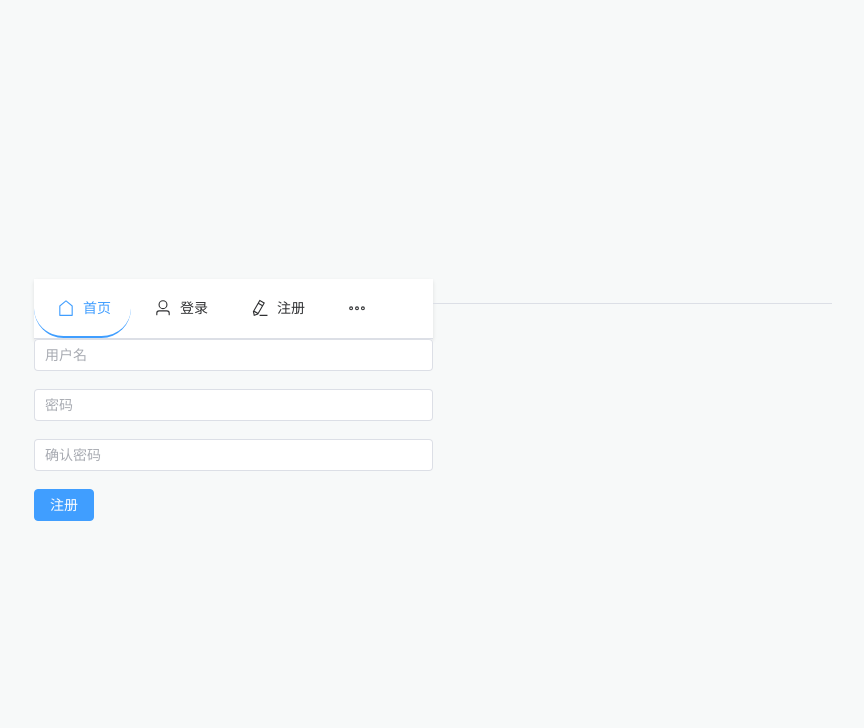
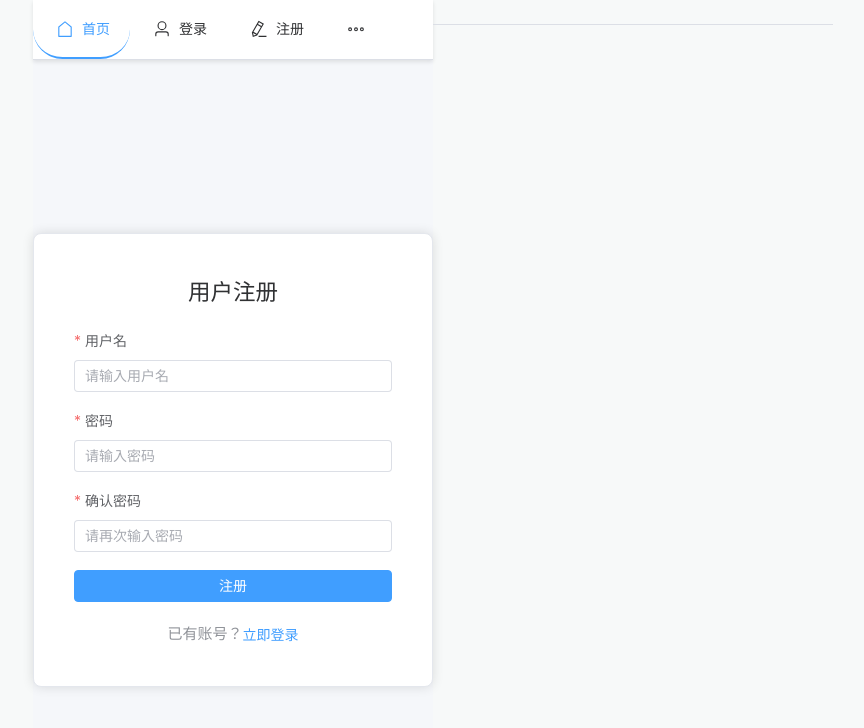
Before and after one commit to c0ffee-milk/KidsCode, a Vue app in the folder frontend/: page /register in a window 1280 px wide. Shown: the top 728 px of the page, without its empty margins (207-1071 px from the left). Built offline with nearby package versions, Linux system fonts and the light colour scheme.

Commit message:
feat(用户认证): 实现前端登录注册功能及界面优化
- 重构用户存储为Composition API风格
- 添加实际的登录注册API调用及错误处理
- 优化登录注册页面UI和交互
- 添加表单验证规则和加载状态

```diff
--- a/frontend/src/main.ts
+++ b/frontend/src/main.ts
@@ -7,6 +7,7 @@ import App from './App.vue'
 import ElementPlus from 'element-plus'
 import 'element-plus/dist/index.css'
 import * as ElementPlusIconsVue from '@element-plus/icons-vue'
+
 const app = createApp(App)
 
 for (const [key, component] of Object.entries(ElementPlusIconsVue)) {
--- a/frontend/src/stores/user.ts
+++ b/frontend/src/stores/user.ts
@@ -1,23 +1,33 @@
 import { defineStore } from 'pinia'
+import { ref } from 'vue'
 
-export const useUserStore = defineStore('user', {
-  state: () => ({
-    token: '',
-    username: ''
-  }),
-  actions: {
-    login(username: string, password: string) {
-      // 这里添加实际登录API调用
-      this.token = 'mock-token'
-      this.username = username
-    },
-    register(username: string, password: string) {
-      // 这里添加实际注册API调用
-      return true
-    },
-    logout() {
-      this.token = ''
-      this.username = ''
-    }
+export const useUserStore = defineStore('user', () => {
+  const token = ref('')
+  const username = ref('')
+
+  const login = async (username: string, password: string) => {
+    const response = await fetch('http://localhost:5000/api/login', {
+      method: 'POST',
+      headers: {'Content-Type': 'application/json'},
+      body: JSON.stringify({ username, password })
+    })
+
+    if (!response.ok) throw new Error('登录失败')
+
+    const data = await response.json()
+    token.value = data.token
+    username.value = data.username
   }
+
+  const register = async (username: string, password: string) => {
+    const response = await fetch('http://localhost:5000/api/register', {
+      method: 'POST',
+      headers: {'Content-Type': 'application/json'},
+      body: JSON.stringify({ username, password })
+    })
+
+    if (!response.ok) throw new Error('注册失败')
+  }
+
+  return { token, username, login, register }
 })
--- a/frontend/src/views/LoginView.vue
+++ b/frontend/src/views/LoginView.vue
@@ -1,5 +1,4 @@
 <template>
-  <div class="login-container">
   <el-form :model="form" :rules="rules" ref="loginForm">
     <el-form-item prop="username">
       <el-input v-model="form.username" placeholder="用户名"></el-input>
@@ -7,15 +6,15 @@
     <el-form-item prop="password">
       <el-input v-model="form.password" type="password" placeholder="密码"></el-input>
     </el-form-item>
-      <el-button type="primary" @click="handleLogin">登录</el-button>
+    <el-button type="primary" @click="handleLogin" :loading="loading">登录</el-button>
   </el-form>
-  </div>
 </template>
 
 <script setup lang="ts">
 import { ref } from 'vue'
 import { useRouter } from 'vue-router'
 import { ElMessage } from 'element-plus'
+import { useUserStore } from '@/stores/user'
 
 const form = ref({
   username: '',
@@ -28,9 +27,23 @@ const rules = {
 }
 
 const router = useRouter()
-const handleLogin = () => {
-  // 这里添加实际登录逻辑
+const userStore = useUserStore()
+const loading = ref(false)
+
+const handleLogin = async () => {
+  try {
+    loading.value = true
+    await userStore.login(form.value.username, form.value.password)
     ElMessage.success('登录成功')
     router.push('/')
+  } catch (error) {
+    if (error instanceof Error) {
+      ElMessage.error(error.message)
+    } else {
+      ElMessage.error('登录失败，请稍后重试')
+    }
+  } finally {
+    loading.value = false
+  }
 }
 </script>
--- a/frontend/src/views/RegisterView.vue
+++ b/frontend/src/views/RegisterView.vue
@@ -1,17 +1,59 @@
 <template>
   <div class="register-container">
-    <el-form :model="form" :rules="rules" ref="registerForm">
-      <el-form-item prop="username">
-        <el-input v-model="form.username" placeholder="用户名"></el-input>
-      </el-form-item>
-      <el-form-item prop="password">
-        <el-input v-model="form.password" type="password" placeholder="密码"></el-input>
-      </el-form-item>
-      <el-form-item prop="confirmPassword">
-        <el-input v-model="form.confirmPassword" type="password" placeholder="确认密码"></el-input>
-      </el-form-item>
-      <el-button type="primary" @click="handleRegister">注册</el-button>
-    </el-form>
+    <el-card class="register-card">
+      <h2 class="register-title">用户注册</h2>
+
+      <el-form
+        :model="form"
+        :rules="rules"
+        ref="registerForm"
+        label-width="100px"
+        label-position="top"
+      >
+        <el-form-item label="用户名" prop="username">
+          <el-input
+            v-model="form.username"
+            placeholder="请输入用户名"
+            clearable
+          ></el-input>
+        </el-form-item>
+
+        <el-form-item label="密码" prop="password">
+          <el-input
+            v-model="form.password"
+            type="password"
+            placeholder="请输入密码"
+            show-password
+            clearable
+          ></el-input>
+        </el-form-item>
+
+        <el-form-item label="确认密码" prop="confirmPassword">
+          <el-input
+            v-model="form.confirmPassword"
+            type="password"
+            placeholder="请再次输入密码"
+            show-password
+            clearable
+          ></el-input>
+        </el-form-item>
+
+        <el-form-item>
+          <el-button
+            type="primary"
+            @click="handleRegister"
+            :loading="loading"
+            style="width: 100%"
+          >
+            注册
+          </el-button>
+        </el-form-item>
+      </el-form>
+
+      <div class="login-link">
+        已有账号？<el-link type="primary" @click="goToLogin">立即登录</el-link>
+      </div>
+    </el-card>
   </div>
 </template>
 
@@ -19,15 +61,19 @@
 import { ref } from 'vue'
 import { useRouter } from 'vue-router'
 import { ElMessage } from 'element-plus'
+import { useUserStore } from '@/stores/user'
 
 const form = ref({
   username: '',
   password: '',
-  confirmPassword: '',
+  confirmPassword: ''
 })
 
+// 密码验证规则
 const validatePass = (rule: any, value: string, callback: Function) => {
-  if (value !== form.value.password) {
+  if (value === '') {
+    callback(new Error('请再次输入密码'))
+  } else if (value !== form.value.password) {
     callback(new Error('两次输入密码不一致!'))
   } else {
     callback()
@@ -35,18 +81,67 @@ const validatePass = (rule: any, value: string, callback: Function) => {
 }
 
 const rules = {
-  username: [{ required: true, message: '请输入用户名', trigger: 'blur' }],
-  password: [{ required: true, message: '请输入密码', trigger: 'blur' }],
+  username: [
+    { required: true, message: '请输入用户名', trigger: 'blur' },
+    { min: 3, max: 16, message: '长度在 3 到 16 个字符', trigger: 'blur' }
+  ],
+  password: [
+    { required: true, message: '请输入密码', trigger: 'blur' },
+    { min: 6, max: 20, message: '长度在 6 到 20 个字符', trigger: 'blur' }
+  ],
   confirmPassword: [
     { required: true, message: '请再次输入密码', trigger: 'blur' },
-    { validator: validatePass, trigger: 'blur' },
-  ],
+    { validator: validatePass, trigger: 'blur' }
+  ]
 }
 
 const router = useRouter()
-const handleRegister = () => {
-  // 这里添加实际注册逻辑
-  ElMessage.success('注册成功')
+const userStore = useUserStore()
+const loading = ref(false)
+
+const handleRegister = async () => {
+  try {
+    loading.value = true
+    await userStore.register(form.value.username, form.value.password)
+    ElMessage.success('注册成功')
+    router.push('/login')
+  } catch (error) {
+    ElMessage.error(error instanceof Error ? error.message : '注册失败')
+  } finally {
+    loading.value = false
+  }
+}
+
+const goToLogin = () => {
   router.push('/login')
 }
 </script>
+
+<style scoped>
+.register-container {
+  display: flex;
+  justify-content: center;
+  align-items: center;
+  min-height: 100vh;
+  background-color: #f5f7fa;
+}
+
+.register-card {
+  width: 400px;
+  padding: 20px;
+  border-radius: 8px;
+  box-shadow: 0 2px 12px 0 rgba(0, 0, 0, 0.1);
+}
+
+.register-title {
+  text-align: center;
+  margin-bottom: 20px;
+  color: #303133;
+}
+
+.login-link {
+  text-align: center;
+  margin-top: 20px;
+  color: #909399;
+}
+</style>
```
Lines whose indentation alone changed are shown as unchanged.
